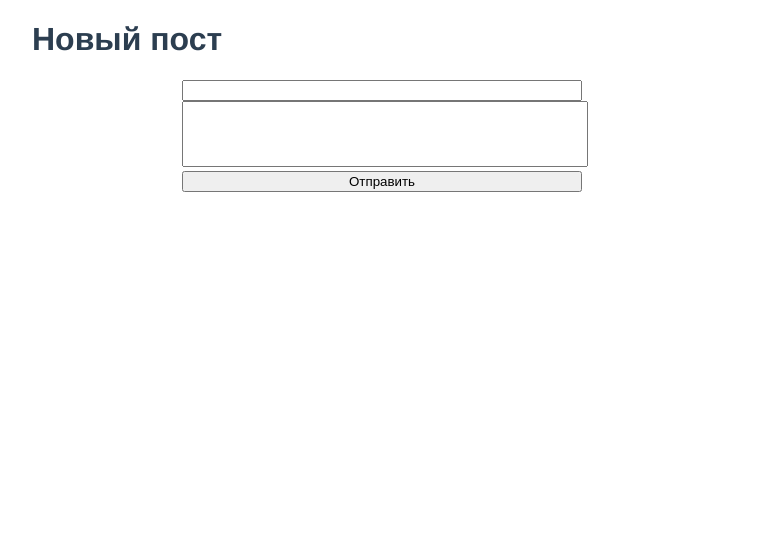
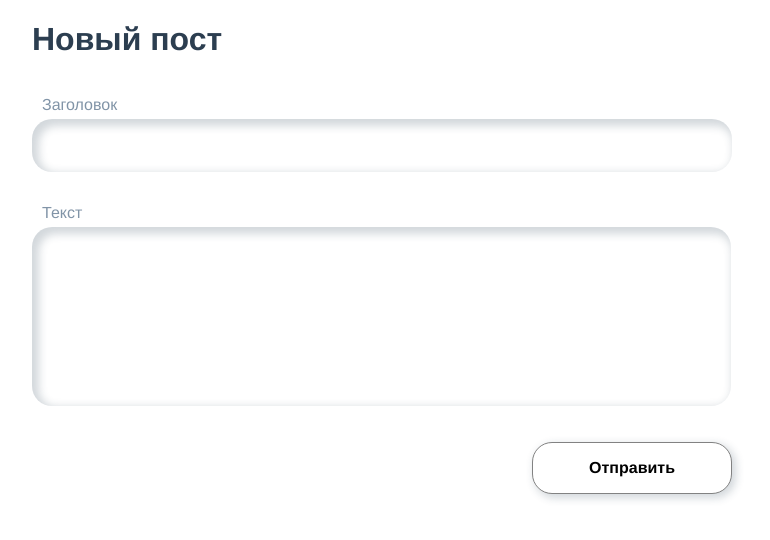
Before and after one commit to Piligrimo/saber-test-task, a Vue app: page /new in a window 1280 px wide. Shown: the top 540 px of the page, without its empty margins (258-1028 px from the left). Built offline with nearby package versions, Linux system fonts and the light colour scheme.

Commit message:
Редактирование постов  и дизайн  формы

```diff
--- a/src/api/posts.js
+++ b/src/api/posts.js
@@ -5,10 +5,15 @@ export default {
   getPosts() {
     return axios.get(this.url);
   },
+  getPostById(id) {
+    return axios.get(`${this.url}/${id}`);
+  },
   createPost(post) {
     return axios.post(this.url, post);
   },
-
+  editPost(id, post) {
+    return axios.put(`${this.url}/${id}`, post);
+  },
   deletePost(id) {
     return axios.delete(`${this.url}/${id}`);
   },
--- a/src/router/index.js
+++ b/src/router/index.js
@@ -1,7 +1,7 @@
 import Vue from 'vue';
 import VueRouter from 'vue-router';
 import BlogFeed from '../views/BlogFeed.vue';
-import NewPost from '../views/NewPost.vue';
+import PostForm from '../views/PostForm.vue';
 
 Vue.use(VueRouter);
 
@@ -18,7 +18,12 @@ const routes = [
   {
     path: '/new',
     name: 'new',
-    component: NewPost,
+    component: PostForm,
+  },
+  {
+    path: '/edit/:id',
+    name: 'edit',
+    component: PostForm,
   },
 ];
 
--- a/src/views/BlogFeed.vue
+++ b/src/views/BlogFeed.vue
@@ -15,15 +15,25 @@
       <div class="post" v-for="post in posts" :key="post.id">
         <div class="post__header">
           <div class="post__info">
-            <h2>{{post.title}}</h2>
+            <h2>{{post.title}} <span v-if="post.isEdited" class="post__edited">(ред.)</span></h2>
             <p class="post__time">{{formatTime(post.time)}}</p>
           </div>
-          <img
-            class="post__delete"
-            :src="deleteIcon"
-            alt="Удалить пост"
-            @click="deletePost(post.id)"
-          />
+          <div class="post__actions">
+            <router-link :to="{name: 'edit', params: { id: post.id } }">
+              <img
+                class="post__action"
+                :src="editIcon"
+                alt="Редактировать пост"
+              />
+           </router-link>
+            <img
+              class="post__action"
+              :src="deleteIcon"
+              alt="Удалить пост"
+              @click="deletePost(post.id)"
+            />
+
+          </div>
         </div>
         <p>{{post.text}}</p>
       </div>
@@ -39,6 +49,7 @@
 import postsApi from '../api/posts';
 import deleteIcon from '../assets/cross.svg';
 import newIcon from '../assets/plus.svg';
+import editIcon from '../assets/edit.svg';
 
 export default {
   name: 'BlogFeed',
@@ -47,6 +58,7 @@ export default {
       posts: [],
       deleteIcon,
       newIcon,
+      editIcon,
     };
   },
   async created() {
@@ -84,17 +96,30 @@ export default {
   margin: 0;
   font-size: 12px;
 }
+.post__edited {
+  color: #8194a7;
+  font-size: 10px;
+  font-weight: normal;
+}
+
 .post__header {
   display: flex;
   justify-content: space-between;
+  align-items: flex-start;
 }
-.post__delete {
+
+.post__actions {
+  display: flex;
+  justify-content: space-between;
+}
+
+.post__action {
   width: 25px;
   cursor: pointer;
   opacity: 0;
   transition: opacity 0.3s;
 }
-.post:hover .post__delete {
+.post:hover .post__action {
   opacity: 1;
 }
 .none {
@@ -115,6 +140,10 @@ export default {
   box-shadow: 2px 2px 9px 3px rgb(34 60 80 / 20%);
 }
 
+.new:hover {
+  background-color: #f7f7f7;
+}
+
 .new__icon {
   width: 56px;
   height: 50px;
--- a/src/views/NewPost.vue
+++ /dev/null
@@ -1,51 +0,0 @@
-<template>
-  <div class="about">
-    <h1>Новый пост</h1>
-    <div class="form">
-      <input v-model="title">
-      <label for="text">
-        <textarea class="form__textarea" id="text" v-model="text" rows="4"/>
-      </label>
-      <button @click="post">Отправить</button>
-    </div>
-  </div>
-</template>
-
-<script>
-
-import postsApi from '../api/posts';
-
-export default {
-  name: 'NewPost',
-  data() {
-    return {
-      title: '',
-      text: '',
-    };
-  },
-  methods: {
-    async post() {
-      await postsApi.createPost({
-        title: this.title,
-        text: this.text,
-        time: new Date(),
-      });
-      this.$router.push({ name: 'feed' });
-    },
-  },
-};
-</script>
-
-<style scoped>
-.form {
-  display: flex;
-  flex-direction: column;
-  max-width: 400px;
-  margin: auto;
-}
-.form__textarea {
-  width: 100%;
-  resize: none;
-   overflow: auto;
-}
-</style>
--- /dev/null
+++ b/src/views/PostForm.vue
@@ -0,0 +1,130 @@
+<template>
+  <div class="about">
+    <h1>{{isEdit ? 'Редактирование поста' : 'Новый пост'}} </h1>
+    <div class="form">
+      <p class="form__label">Заголовок</p>
+      <input class="form__title _input" v-model="post.title">
+      <p class="form__label">Текст</p>
+      <label for="text">
+        <textarea class="form__textarea _input" id="text" v-model="post.text" rows="8"/>
+      </label>
+      <div class="form__button-container">
+        <button class="form__button" @click="sendPost">Отправить</button>
+      </div>
+    </div>
+  </div>
+</template>
+
+<script>
+
+import postsApi from '../api/posts';
+
+const clone = (obj) => JSON.parse(JSON.stringify(obj));
+
+export default {
+  name: 'PostView',
+  data() {
+    return {
+      post: {
+        title: '',
+        text: '',
+      },
+      initialPost: null,
+    };
+  },
+  async created() {
+    if (this.isEdit) {
+      const { data } = await postsApi.getPostById(this.postId);
+      this.post = data;
+      this.initialPost = clone(data);
+    }
+  },
+  computed: {
+    isEdit() {
+      return this.$route.name === 'edit';
+    },
+    postId() {
+      return this.$route.params.id;
+    },
+    isEdited() {
+      return JSON.stringify(this.post) !== JSON.stringify(this.initialPost);
+    },
+  },
+  methods: {
+
+    async sendPost() {
+      if (this.isEdit) {
+        await postsApi.editPost(
+          this.postId,
+          {
+            ...this.post,
+            isEdited: this.isEdited ? true : this.post.isEdited,
+          },
+        );
+      } else {
+        await postsApi.createPost({
+          title: this.title,
+          text: this.text,
+          time: new Date(),
+        });
+      }
+      this.$router.push({ name: 'feed' });
+    },
+  },
+};
+</script>
+
+<style scoped>
+.form {
+  display: flex;
+  flex-direction: column;
+  margin: auto;
+}
+.form__textarea {
+  width: calc(100% - 65px) ;
+  resize: none;
+  overflow: auto;
+}
+
+.form__label {
+  color: #8194a7;
+  margin-bottom: 5px;
+  margin-left: 10px;
+}
+
+.form__button-container {
+  text-align: right;
+}
+
+.form__button{
+  cursor: pointer;
+  font-family: Avenir, Helvetica, Arial, sans-serif;
+  border: 1px solid rgb(130, 130, 130);
+  background-color: #fff;
+  margin-top: 1rem ;
+  border-radius: 20px;
+  padding: 1rem 2rem;
+  width: 200px;
+  font-weight: 600;
+  font-size: 16px;
+  -webkit-box-shadow: 3px 3px 9px 1px rgb(34 60 80 / 20%);
+  -moz-box-shadow: 3px 3px 9px 1px rgb(34 60 80 / 20%);
+  box-shadow: 3px 3px 9px 1px rgb(34 60 80 / 20%);
+}
+
+.form__button:hover {
+  background-color: #f7f7f7;
+}
+
+._input {
+  font-family: Avenir, Helvetica, Arial, sans-serif;
+  font-size: 16px;
+  border: none;
+  border-radius: 20px;
+  padding: 1.2rem 2rem 1rem 2rem;
+  margin-bottom: 1rem;
+  -webkit-box-shadow: inset 4px 4px 9px 3px rgb(34 60 80 / 20%);
+  -moz-box-shadow: inset 4px 4px 9px 3px rgb(34 60 80 / 20%);
+  box-shadow: inset 4px 4px 9px 3px rgb(34 60 80 / 20%);
+}
+</style>
```
Also changed, not shown: src/assets/edit.svg (added).
